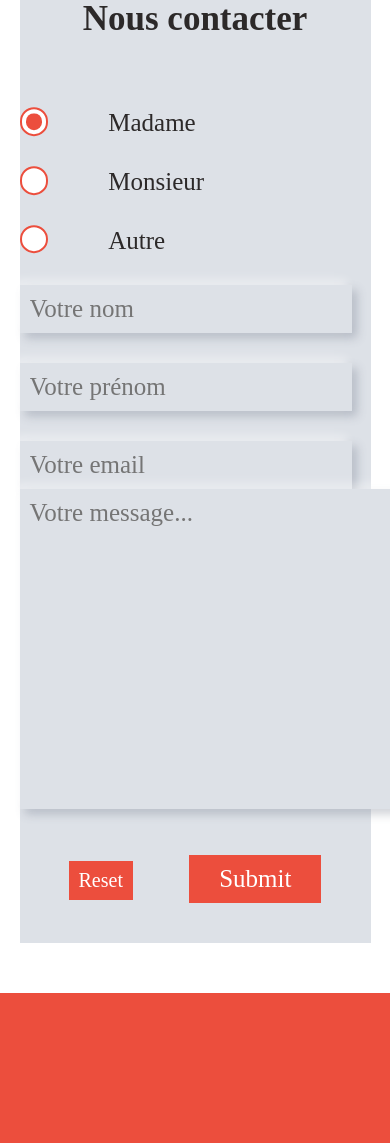
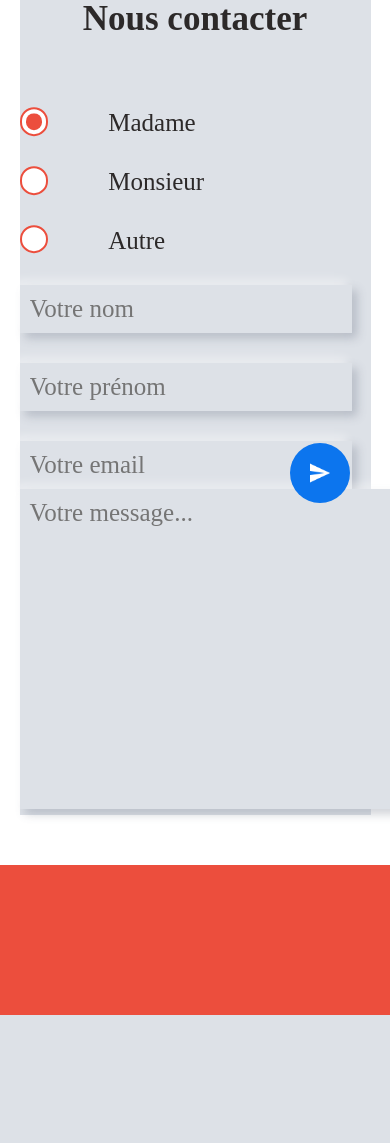
Before and after one commit to HeleneGreat/bookshelf-corner, a PHP site: page /index.php?action=contact in a window 390 px wide; the page is wider, and only the part inside the window is pictured. Shown: the part 261-1404 px from the top of that part. After the commit the page ends 1276 px from the top of that part, so only its background shows below. Run offline with PHP 8.4, Linux system fonts and the light colour scheme; some web fonts are replaced.

Commit message:
btn mobile send + book

```diff
--- a/App/Models/BookModel.php
+++ b/App/Models/BookModel.php
@@ -6,7 +6,7 @@
 
     public function allBooks(){
         $bdd =$this->dbConnect();
-        $req = $bdd->prepare('SELECT id, title, author, picture, created_at, location FROM books');
+        $req = $bdd->prepare('SELECT id, title, author, picture, created_at, location FROM books ORDER BY created_at DESC');
         $req->execute();
         return $req;
     }
--- a/App/Public/Front/css/style.css
+++ b/App/Public/Front/css/style.css
@@ -18,23 +18,36 @@
     background-color: #dde1e7;
 }
 
+
 .bg-all{
-    background-color: rgba(230, 230, 230);
+    /* background-color: rgba(230, 230, 230); */
     padding: 20px;
 }
 
+/* utilisé sur les book cards + se connecter */
 button{
     background-color: rgb(12, 117, 238);
     color: white;
     border: none;
-    border-radius: 5px;
+    border-radius: 30px;
     font-size: 2rem;
     padding: 8px 10px;
+}
+
+#all-books #book-card button{
+    position: absolute;
+    bottom: 30px;
 }
 
 button:hover{
     cursor: pointer;
 }
+
+
+button:active {
+    box-shadow: inset 3px 3px 3px #0041c2,
+                inset -3px -3px 3px rgb(88, 155, 231);
+   }
 
 
 
@@ -352,6 +369,24 @@
 #contact-form input[type="reset"]{
     margin-right: 50px;
 }
+
+#send-btn{
+    width: 60px;
+    height: 60px;
+    border-radius: 45px;
+    position: fixed;
+    right: 40px;
+    bottom: 80px;
+    display: flex;
+    justify-content: center;
+    align-items: center;
+}
+
+#send-btn img{
+    width: 50%;
+    height: 50%;
+}
+
 /* *******************************************/
 /* - BIG SCREEN NO DISPLAY IN SMALL DEVICES- */
 /* *******************************************/
--- a/App/Views/front/about.php
+++ b/App/Views/front/about.php
@@ -3,5 +3,6 @@
 
 <section class="container">
 <h1>Qui sommes-nous ?</h1>
+
 </section>
 <?php include_once('layouts/footer.php'); ?>
--- a/App/Views/front/contact.php
+++ b/App/Views/front/contact.php
@@ -4,7 +4,7 @@
 
 
 <section class="container bg-contact">
-    <h1>Nous contacter</h1>
+    <h1>Nous contacter    <i class="fas fa-arrow-circle-right"></i></h1>
 
     <form action="" method="post" id="contact-form" class="text-center">
 
@@ -28,8 +28,14 @@
 
         </div>
 
-        <input type="reset" class="btn-small">
-        <input type="submit" class="btn">
+
+
+        <input type="reset" class="btn-small lg">
+        <input type="submit" class="btn lg">
+
+        <!-- Mobile link to send the message-->
+        <button type="submit" id="send-btn"><img src="./App/Public/Front/images/send-button.png" alt="Envoyer le message"></button>
+
     </form>
 
 </section>
--- a/App/Views/front/layouts/header.php
+++ b/App/Views/front/layouts/header.php
@@ -25,10 +25,10 @@
 
         <ul class="flex col center">
             <li><a href="index.php">Accueil</a></li>
-            <li><a href="#">Lieux</a></li>
-            <li><a href="#">Livres</a></li>
-            <li><a href="#">A propos</a></li>
-            <li><a href="#">Me contacter</a></li>
+            <li><a href="index.php?action=lieux">Lieux</a></li>
+            <li><a href="index.php?action=livres">Livres</a></li>
+            <li><a href="index.php?action=about">A propos</a></li>
+            <li><a href="index.php?action=contact">Me contacter</a></li>
         </ul>
         <div class="flex justify-end">
             <img id="close-menu" class="menu-toggle" src="./App/Public/Front/images/70723_book_read_icon.png" alt="">
```
Also changed, not shown: other parts of App/Public/Front/css/style.css (+33 -15 lines), App/Public/Admin/css/style.css (+32 -1 lines), App/Views/admin/dashboard/book-add.php (+3 -11 lines), App/Views/admin/dashboard/book-modify.php (+20 -21 lines), App/Views/admin/dashboard/books.php (+27 -4 lines), App/Views/admin/layouts/header.php (+7 -0 lines), App/Views/front/all-books.php (+5 -2 lines), App/Public/Admin/images/book-light.png (added), App/Public/Front/images/send-button.png (added).
